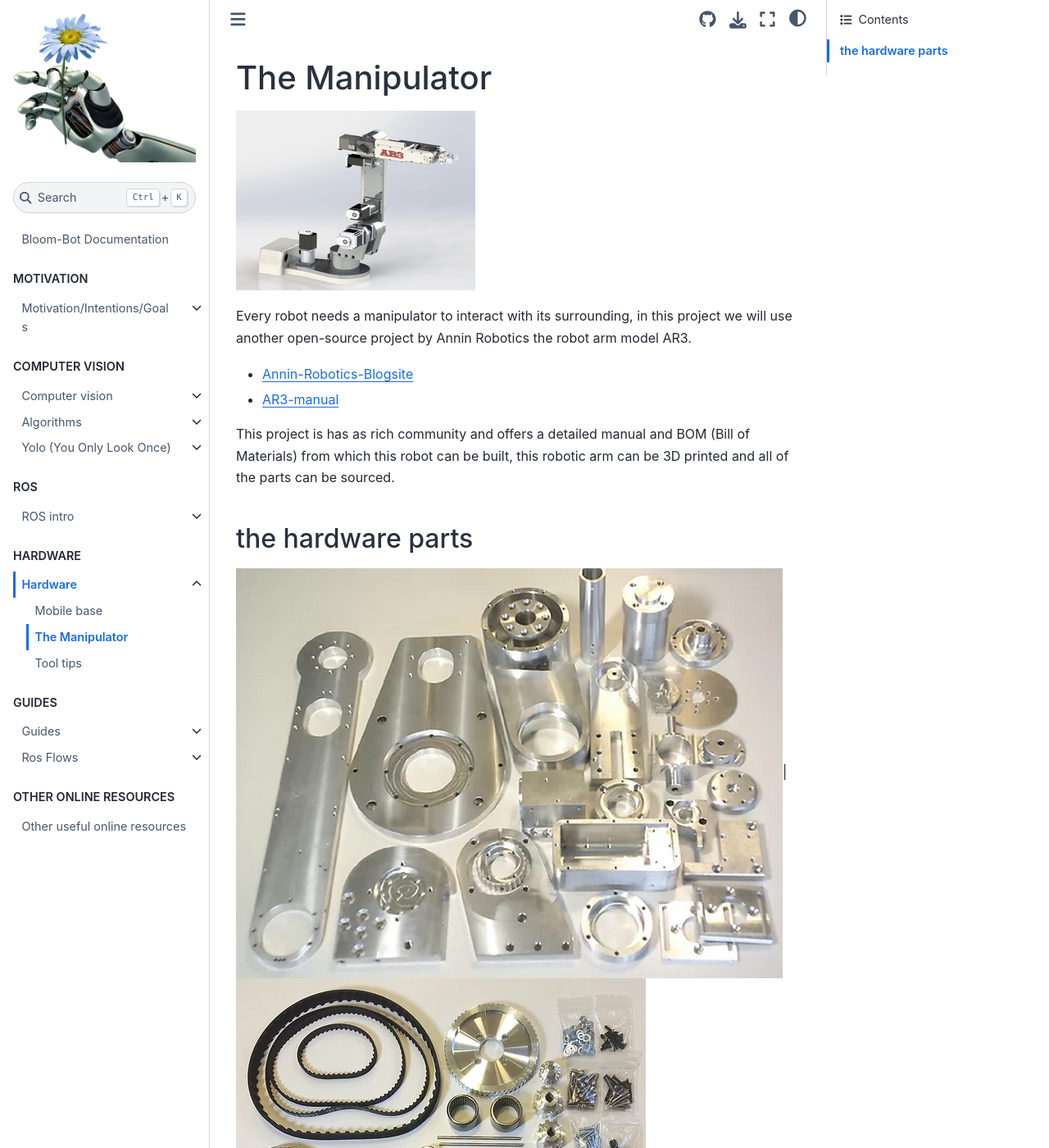
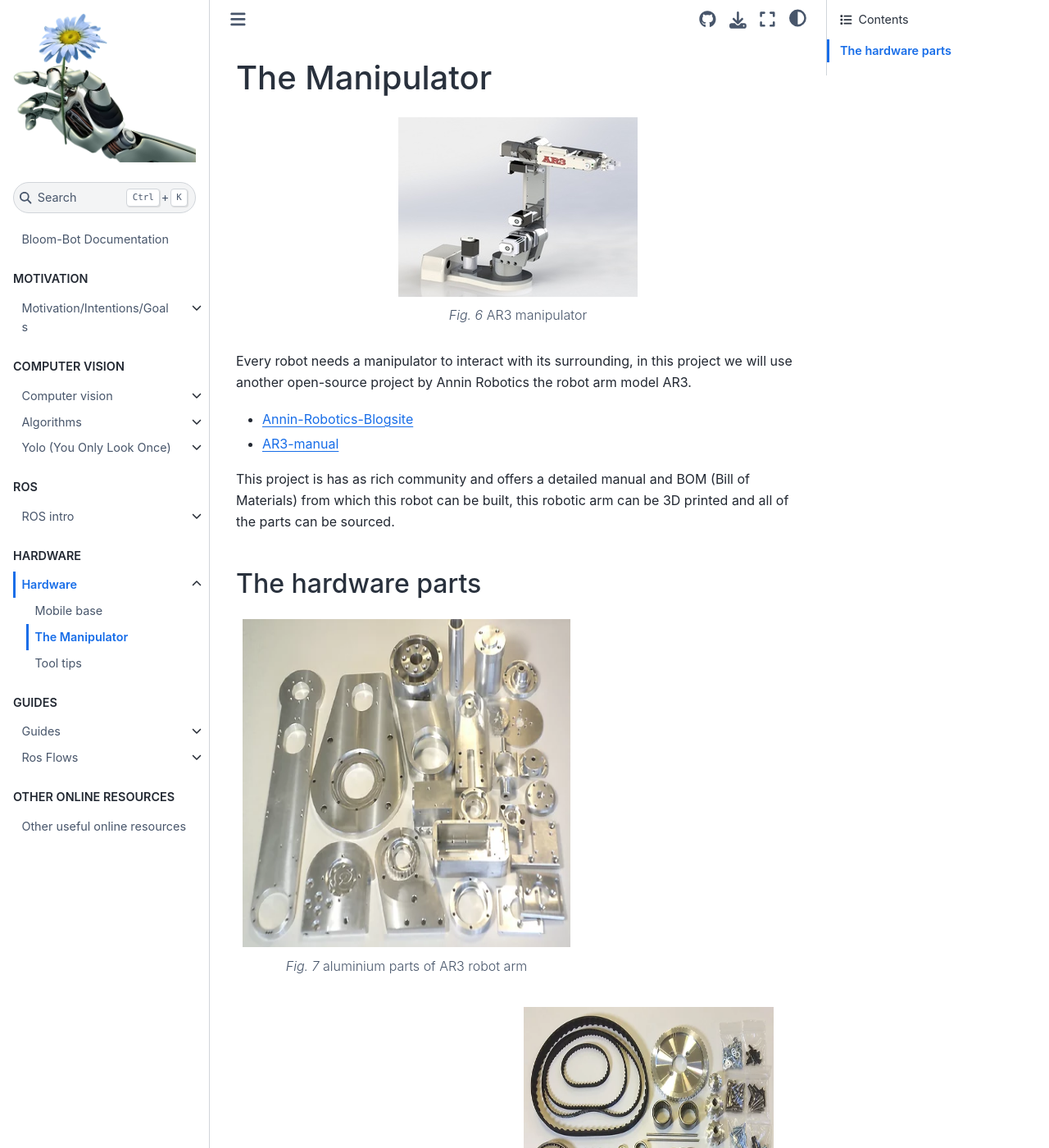
Before and after one commit to flippybit/bery-bot, a Jupyter Book: the page built from docs/hardware/manipulator.md, in a window 1280 px wide and 1400 px high. Shown: the whole window at 82% size. Built offline with Jupyter Book 1.0.4 settings and Sphinx 7.4.7 and the Sphinx Book theme 1.1.4, drawn with Linux system fonts in a browser that asks for light colours; pages that are not in the unit, such as notebooks, are missing from menus; some of the changed text lies outside the part shown.

Commit message:
restructuring of TOC

````diff
--- a/docs/hardware/manipulator.md
+++ b/docs/hardware/manipulator.md
@@ -1,5 +1,11 @@
 # The Manipulator
-![Ar3-model](../imgs/Ar3.jpg)
+```{figure} ../imgs/Ar3.jpg
+---
+align: center
+
+---
+AR3 manipulator
+```
 
 Every robot needs a manipulator to interact with its surrounding, in this
 project we will use another open-source project by Annin Robotics the robot arm model AR3.
@@ -10,5 +16,20 @@ project we will use another open-source project by Annin Robotics the robot arm
 This project is has as rich community and offers a detailed manual and BOM (Bill of Materials) from which this robot can be built, this robotic arm can be 3D printed and all of the parts can be sourced.
 
 
-## the hardware parts
-![ar3-alum-parts](../imgs/last.png)|![ar3-alum-parts2](../imgs/ar3-alum-parts2.png)
+## The hardware parts
+```{figure} ../imgs/aluminum.png
+---
+height: 400
+width: 400
+align: left
+---
+aluminium parts of AR3 robot arm
+```
+```{figure} ../imgs/hardware.png
+---
+height: 400
+width: 305
+align: right
+---
+hardware components of AR3 robot arm
+```
````
Also changed, not shown: docs/imgs/aluminum.png (added), docs/imgs/hardware.png (added).
